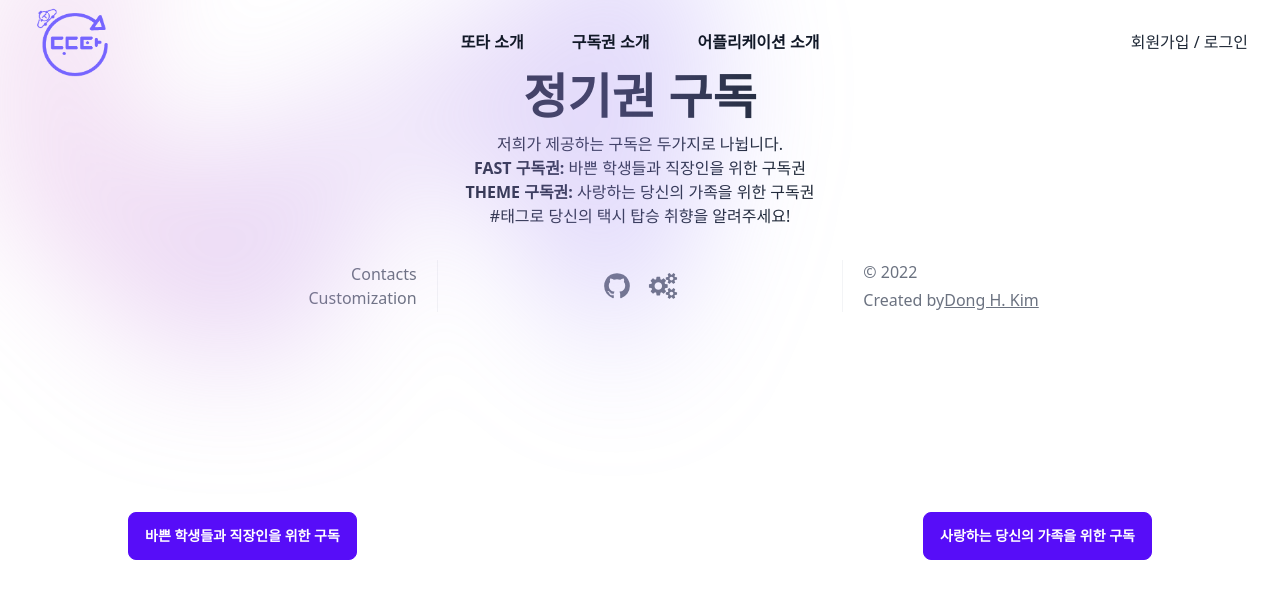
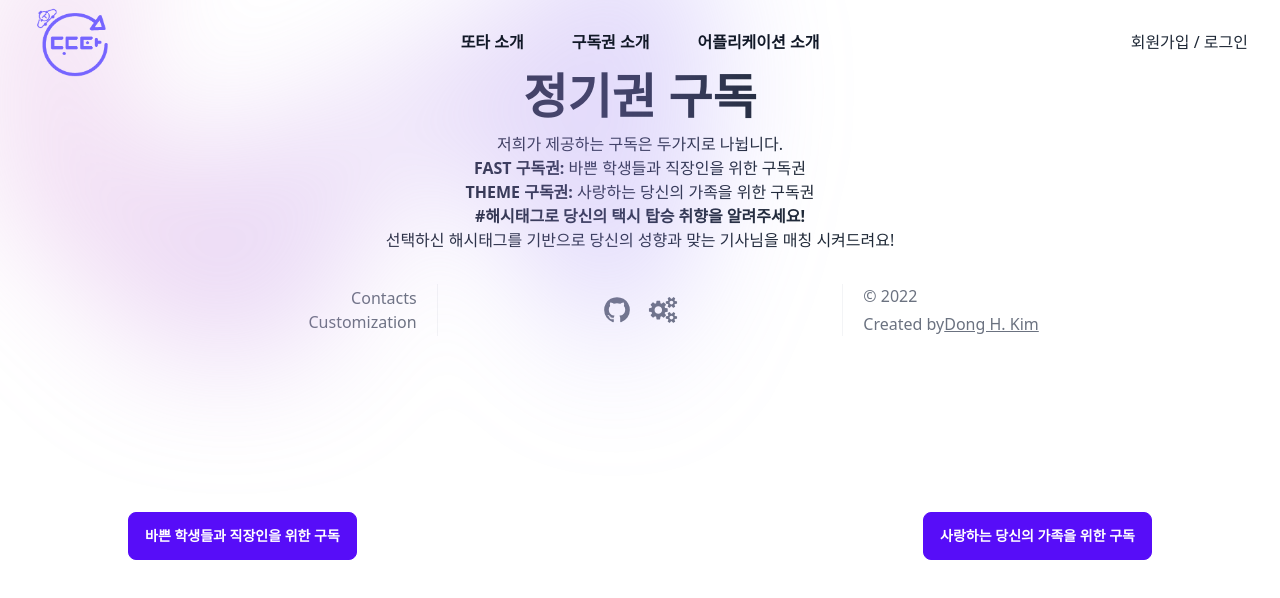
Before and after one commit to donghquinn/sampleWeb, a Next.js app: page /subscribe in a window 1280 px wide. Shown: the top 598 px of the page. Built offline with nearby package versions, Linux system fonts and the light colour scheme.

Commit message:
[CHANGED] dscription

```diff
--- a/pages/subscribe.tsx
+++ b/pages/subscribe.tsx
@@ -21,9 +21,12 @@ function Subscribe() {
           <span style={{ fontWeight: "bold" }}>THEME 구독권:</span> 사랑하는
           당신의 가족을 위한 구독권
         </p>
-
+        <p style={{ textAlign: "center", fontWeight: "bold" }}>
+          #해시태그로 당신의 택시 탑승 취향을 알려주세요!
+        </p>
         <p style={{ textAlign: "center" }}>
-          #태그로 당신의 택시 탑승 취향을 알려주세요!
+          선택하신 해시태그를 기반으로 당신의 성향과 맞는 기사님을 매칭
+          시켜드려요!
         </p>
       </div>
 
```
